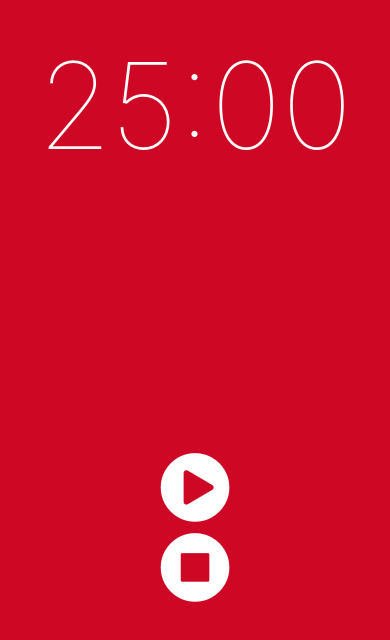
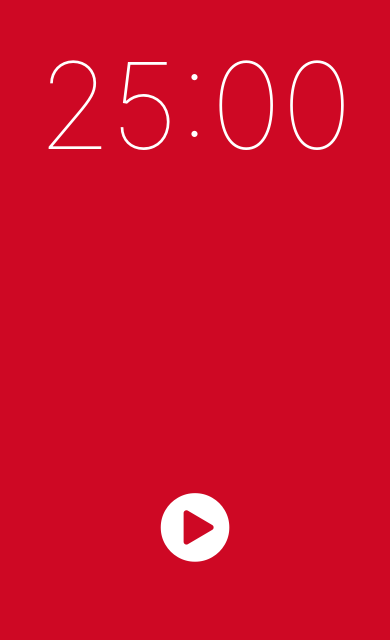
Before and after one commit to yoojat/tomato-timer, a React Native app: screen / in a window 390 px wide. Shown: the part 176-816 px from the top of the page. Built offline with nearby package versions, Linux system fonts and the light colour scheme.

Commit message:
Connecting the Components to Actions

```diff
--- a/App.js
+++ b/App.js
@@ -1,10 +1,19 @@
 import React from 'react';
 import {StyleSheet, Text, View} from 'react-native';
 import Timer from './components/Timer';
+import reducer from './reducer';
+import {createStore} from 'redux';
+import {Provider} from 'react-redux';
 
+let store = createStore(reducer);
 export default class App extends React.Component {
   render() {
-    return <Timer />;
+    return (
+      //Provider의 역할은 스토어를 복사해서 칠드런 컴포넌트에 넣는 것
+      <Provider store={store}>
+        <Timer />
+      </Provider>
+    );
   }
 }
 
--- a/components/Timer/index.js
+++ b/components/Timer/index.js
@@ -1,44 +1,23 @@
-import React, {Component} from 'react';
-import {View, Text, StyleSheet, StatusBar} from 'react-native';
-import Button from '../Button';
+import {connect} from 'react-redux';
+import {bindActionCreators} from 'redux';
+import {actionCreators as tomatoActions} from '../../reducer';
+import Timer from './presenter';
 
-class Timer extends Component {
-  render() {
-    return (
-      <View style={styles.container}>
-        <StatusBar barStyle={'light-content'} />
-        <View style={styles.upper}>
-          <Text style={styles.time}>25:00</Text>
-        </View>
-        <View style={styles.lower}>
-          <Button iconName="play-circle" onPress={() => alert('onpress!')} />
-          <Button iconName="stop-circle" onPress={() => alert('onpress!')} />
-        </View>
-      </View>
-    );
-  }
+//Provider를 통해 전달받은 store를 통해 state를 사용?
+function mapStateToProps(state) {
+  const {isPlaying, elapsedTime, timerDuration} = state;
+  return {
+    isPlaying,
+    elapsedTime,
+    timerDuration,
+  };
 }
 
-const styles = StyleSheet.create({
-  container: {
-    flex: 1,
-    backgroundColor: '#CE0824',
-  },
-  upper: {
-    flex: 2,
-    justifyContent: 'center',
-    alignItems: 'center',
-  },
-  lower: {
-    flex: 1,
-    justifyContent: 'center',
-    alignItems: 'center',
-  },
-  time: {
-    color: 'white',
-    fontSize: 120,
-    fontWeight: '100',
-  },
-});
+function mapDispatchToProps(dispatch) {
+  return {
+    startTimer: bindActionCreators(tomatoActions.startTimer, dispatch),
+    restartTimer: bindActionCreators(tomatoActions.restartTimer, dispatch),
+  };
+}
 
-export default Timer;
+export default connect(mapStateToProps, mapDispatchToProps)(Timer);
--- /dev/null
+++ b/components/Timer/presenter.js
@@ -0,0 +1,54 @@
+import React, {Component} from 'react';
+import {View, Text, StyleSheet, StatusBar} from 'react-native';
+import Button from '../Button';
+
+class Timer extends Component {
+  render() {
+    console.log(this.props);
+    const {
+      isPlaying,
+      elpaseTime,
+      timeDuration,
+      startTimer,
+      restartTimer,
+    } = this.props;
+    return (
+      <View style={styles.container}>
+        <StatusBar barStyle={'light-content'} />
+        <View style={styles.upper}>
+          <Text style={styles.time}>25:00</Text>
+        </View>
+        <View style={styles.lower}>
+          {!isPlaying && <Button iconName="play-circle" onPress={startTimer} />}
+          {isPlaying && (
+            <Button iconName="stop-circle" onPress={restartTimer} />
+          )}
+        </View>
+      </View>
+    );
+  }
+}
+
+const styles = StyleSheet.create({
+  container: {
+    flex: 1,
+    backgroundColor: '#CE0824',
+  },
+  upper: {
+    flex: 2,
+    justifyContent: 'center',
+    alignItems: 'center',
+  },
+  lower: {
+    flex: 1,
+    justifyContent: 'center',
+    alignItems: 'center',
+  },
+  time: {
+    color: 'white',
+    fontSize: 120,
+    fontWeight: '100',
+  },
+});
+
+export default Timer;
--- a/reducer.js
+++ b/reducer.js
@@ -4,7 +4,7 @@
 
 const START_TIMER = 'START_TIMER';
 const RESTART_TIMER = 'RESTART_TIMER';
-const ADD_SECONDS = 'ADD_SECOND';
+const ADD_SECOND = 'ADD_SECOND';
 
 //Action Creators
 
@@ -22,7 +22,7 @@ function restartTimer() {
 
 function addSecond() {
   return {
-    type: ADD_SECONDS,
+    type: ADD_SECOND,
   };
 }
 
@@ -42,6 +42,8 @@ function reducer(state = initialState, action) {
       return applyRestartTimer(state);
     case ADD_SECOND:
       return applayAddSecond(state);
+    default:
+      return state;
   }
 }
 
@@ -78,11 +80,12 @@ function applyAddSecond(state) {
 
 //Export Action Creators
 
-const actionCreator = {
+const actionCreators = {
   startTimer,
   restartTimer,
   addSecond,
 };
+export {actionCreators};
 
 //Export Reducer
 
```
